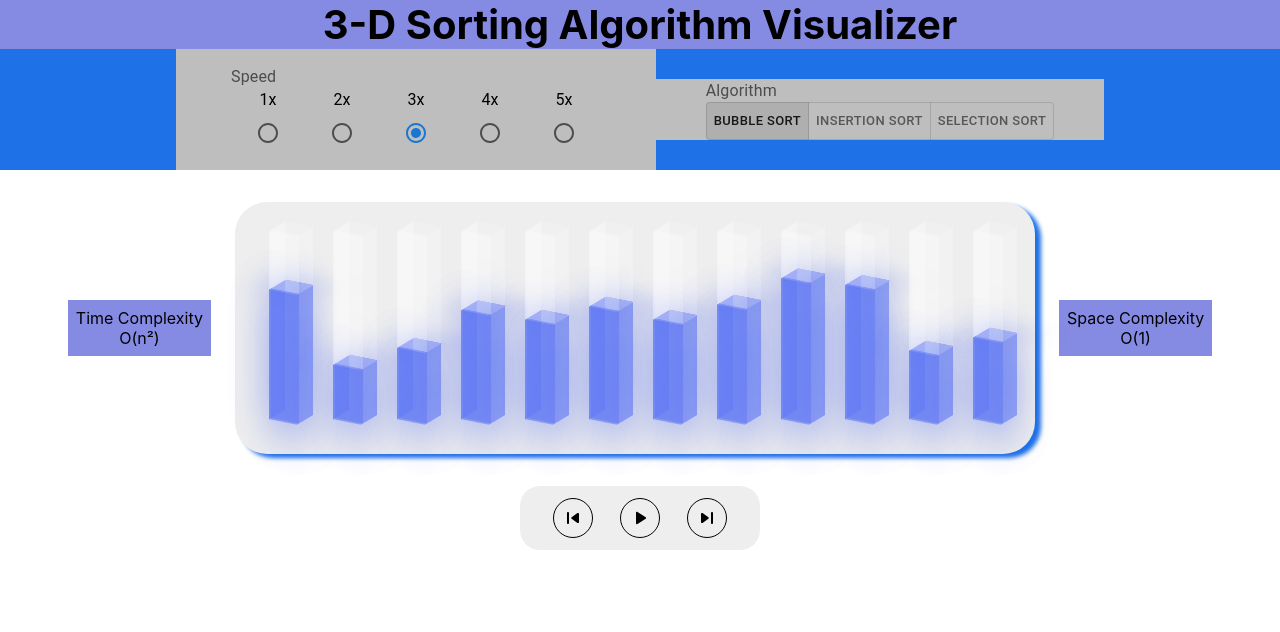
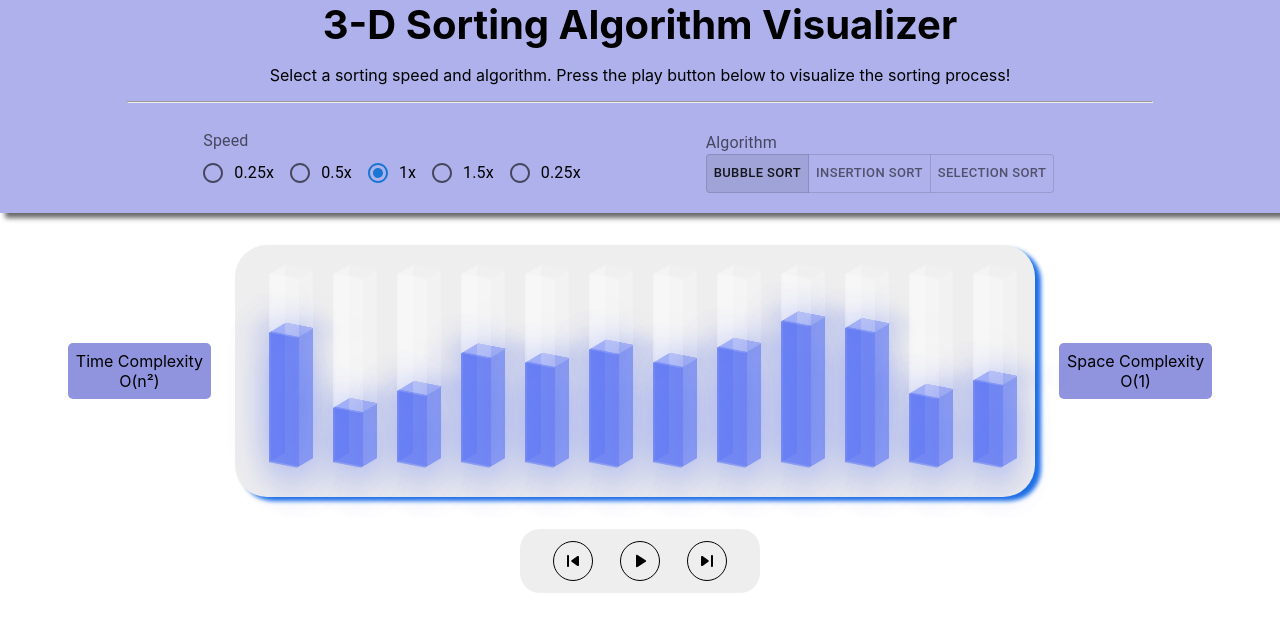
Before and after one commit to alexmatros/sorting-visualizer-3d, a React (Create React App) app: page / in a window 1280 px wide. Shown: the top 632 px of the page. Built offline with nearby package versions, Linux system fonts and the light colour scheme.

Commit message:
Finished styling

```diff
--- a/src/App.css
+++ b/src/App.css
@@ -4,14 +4,22 @@
 
 .header {
 	margin: 0;
-	background-color: #1e71e7;
+	background-color: #aeb1eb;
+	box-shadow: 5px 5px 5px rgb(105, 105, 105);
 }
 
 .title {
 	font-size: 30pt;
 	text-align: center;
 	font-weight: bold;
-	background-color: #858AE3;
+}
+
+.instructions {
+	text-align: center;
+}
+
+.horiz {
+	width: 80%;
 }
 
 .frame {
@@ -34,6 +42,7 @@
 	width: 35%;
 	display: flex;
 	justify-content: center;
+	padding: 0;
 }
 
 .card {
@@ -73,10 +82,11 @@
 
 .complexity {
 	display: flex;
-	background-color: #858AE3;
+	background-color: #9093de;
 	text-align: center;
 	margin: 1.5em;
 	padding: 0.5em;
+	border-radius: 5px;
 }
 
 .panel {
--- a/src/App.js
+++ b/src/App.js
@@ -248,6 +248,8 @@ class App extends Component {
 			<div className='app'>
 				<div className='header'>
 					<div className='title'>3-D Sorting Algorithm Visualizer</div>
+					<p className='instructions'>Select a sorting speed and algorithm. Press the play button below to visualize the sorting process!</p>
+					<hr className="horiz"></hr>
 					<div className='panel'>
 						<SpeedSelection
 							formLabel='Speed'
--- a/src/components/forms/AlgoSelection.js
+++ b/src/components/forms/AlgoSelection.js
@@ -9,7 +9,7 @@ import {
 
 export default function AlgoSelection({ formLabel, values, currentValue, labels, onChange }) {
 	return (
-		<div className='container-small' style={{backgroundColor: '#bebebe', justifyContent: 'center'}}>
+		<div className='container-small' style={{padding: "20px 1em 20px 1em", justifyContent: 'center'}}>
 			<FormControl>
 				<FormLabel>{formLabel}</FormLabel>
 				<ToggleButtonGroup
--- a/src/components/forms/SpeedSelection.js
+++ b/src/components/forms/SpeedSelection.js
@@ -10,21 +10,21 @@ import {
 
 export default function SpeedSelection({ formLabel, values, currentValue, labels, onChange }) {
 	return (
-		<div className='container-small' style={{backgroundColor: '#bebebe', padding: '1em 1em'}}>
+		<div className='container-small' style={{padding: '0 1em'}}>
 			<FormControl>
 				<FormLabel>{formLabel}</FormLabel>
-				<RadioGroup row value={currentValue} onChange={onChange}>
-					{values.map((value, index) => (
-						<FormControlLabel
-							key={`${value}_${index}`}
-							value={value}
-							control={<Radio />}
-                            label={labels[index]}
-                            aria-label="Platform"
-                            labelPlacement="top"
-							size="small"
-						/>
-					))}
+				<RadioGroup
+					row
+					value={currentValue}
+					onChange={onChange}
+					size="small"
+					padding="0px"
+				>
+					<FormControlLabel value="500" label="0.25x" control={<Radio/>}/>
+					<FormControlLabel value="450" label="0.5x" control={<Radio/>}/>
+					<FormControlLabel value="300" label="1x" control={<Radio/>}/>
+					<FormControlLabel value="150" label="1.5x" control={<Radio/>}/>
+					<FormControlLabel value="100" label="0.25x" control={<Radio/>}/>
 				</RadioGroup>
 			</FormControl>
 		</div>
```
